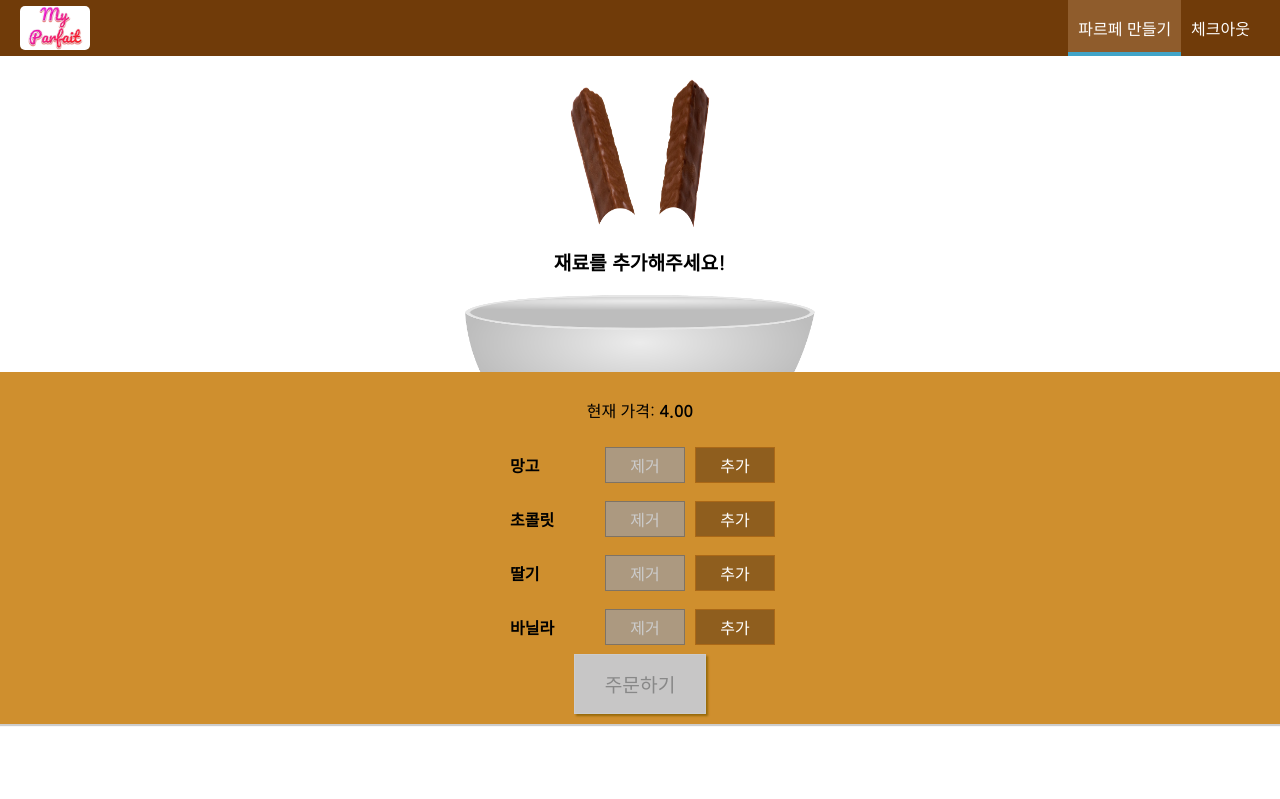
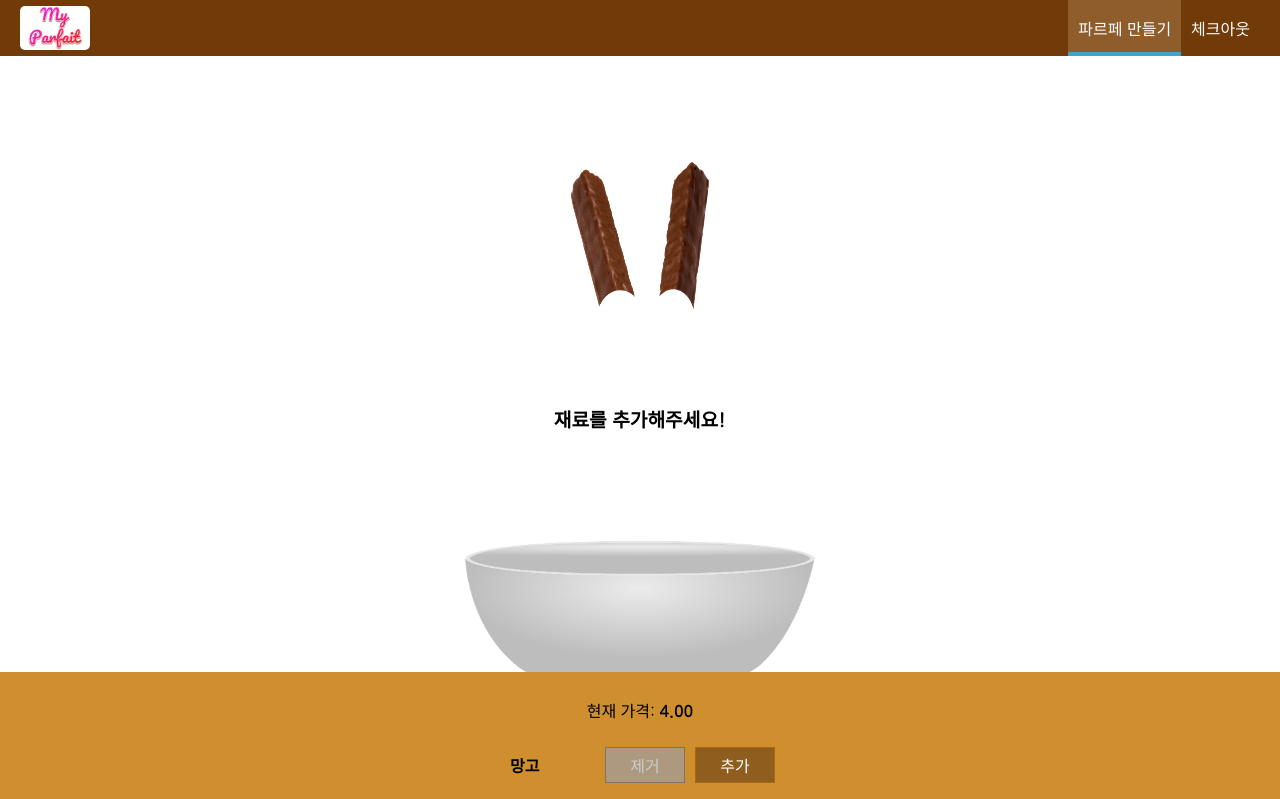
Before and after one commit to clcchosun0509/ParfaitBuilder-React16, a React app: page / in a window 1280 px wide. Shown: the top 799 px of the page. Built offline with nearby package versions, Linux system fonts and the light colour scheme.

Commit message:
Completed Basic Version

```diff
--- a/src/components/Icecream/Icecream.css
+++ b/src/components/Icecream/Icecream.css
@@ -1,30 +1,31 @@
 .Icecream {
-    width: 100%;
+    width: 700px;
     margin: auto;
-    height: 250px;
+    height: 600px;
     overflow: auto;
     text-align: center;
     font-weight: bold;
     font-size: 1.2rem;
+    position: relative;
 }
 
-@media (min-width: 1000px) and (min-height: 700px) {
-    .Icecream {
-        width: 700px;
-        height: 600px;
-    }
-}
+/*@media (min-width: 1000px) and (min-height: 700px) {*/
+/*    .Icecream {*/
+/*        width: 700px;*/
+/*        height: 600px;*/
+/*    }*/
+/*}*/
 
-@media (min-width: 500px) and (min-height: 401px) {
-    .Icecream {
-        width: 450px;
-        height: 400px;
-    }
-}
+/*@media (min-width: 500px) and (min-height: 401px) {*/
+/*    .Icecream {*/
+/*        width: 450px;*/
+/*        height: 400px;*/
+/*    }*/
+/*}*/
 
-@media (min-width: 500px) and (min-height: 400px) {
-    .Icecream {
-        width: 350px;
-        height: 300px;
-    }
-}
+/*@media (min-width: 500px) and (min-height: 400px) {*/
+/*    .Icecream {*/
+/*        width: 350px;*/
+/*        height: 300px;*/
+/*    }*/
+/*}*/
--- a/src/components/Icecream/Icecream.js
+++ b/src/components/Icecream/Icecream.js
@@ -7,10 +7,10 @@
     let transformedIngredients = Object.keys(props.ingredients)
         .map(igKey => {
             return [...Array(props.ingredients[igKey])].map((_, i) => {
-                return <IcecreamIngredient key={igKey + i} type={igKey} />
+                return <IcecreamIngredient key={igKey + i} type={igKey} amount={1+i}/>
             });
             //Array(...)에서 ...에 숫자를 입력하면 그 숫자만큼 빈 배열을 만들어준다.
-            //igKey의 예로는 salad, vanilla, cheese 등이 있겠다.
+            //igKey의 예로는 chocolate, vanilla, mango 등이 있겠다.
             //props.ingredients[igKey]를 통해 해당하는 재료의 숫자를 얻어내서 Array(숫자)로 배열을 만들어낸다.
             //<IcecreamIngredient key={igKey + i}에서 key={igKey + i}를 사용한 이유는 다른 키들과 구별되는 키를 만들어내기 위함이다.
         }).reduce((arr, el) => { //reduce를 사용한 이유는 만약 추가한 재료가 없다면 밑의 조건문을 통해서 재료를 추가해달라고 알리기 위함이다.
--- a/src/components/Icecream/Ingredient/IcecreamIngredient.css
+++ b/src/components/Icecream/Ingredient/IcecreamIngredient.css
@@ -2,16 +2,17 @@
     height: 50%;
     width: 100%;
     background: url(./img/whiteBowl.png) no-repeat center;
-    background-size: 100% 100%;
+    background-size: 50% 50%;
     z-index: -1;
     margin: 2% auto;
+    position: absolute;
 }
 
 .ChocolateBar {
     width: 40%;
     height: 50%;
     background: url(./img/chocolateBar.png) no-repeat center;
-    background-size: 100% 100%;
+    background-size: 50% 50%;
     z-index: 1;
     margin: 2% auto;
 }
@@ -20,34 +21,41 @@
     width: 100%;
     height: 100%;
     background: url(./img/icecream.png) no-repeat center;
-    background-size: 100% 100%;
+    background-size: 50% 50%;
     z-index: 0;
     margin: 2% auto;
+    position: absolute;
 }
 
 .Strawberries {
     width: 85%;
     height: 28%;
     background: url(./img/strawberries.png) no-repeat center;
-    background-size: 100% 100%;
+    background-size: 50% 50%;
     z-index: 1;
     margin: 2% auto;
+    position: absolute;
+    left: 7%;
 }
 
 .Mango {
     width: 50%;
     height: 20%;
     background: url(./img/mango.png) no-repeat center;
-    background-size: 100% 100%;
+    background-size: 50% 50%;
     z-index: 1;
     margin: 2% auto;
+    position: absolute;
+    left: 25%;
 }
 
 .Chocolates {
     width: 60%;
     height: 18%;
     background: url(./img/chocolate.png) no-repeat center;
-    background-size: 100% 100%;
+    background-size: 50% 50%;
     z-index: 1;
     margin: 2% auto;
+    position: absolute;
+    left: 20%;
 }
--- a/src/components/Icecream/Ingredient/IcecreamIngredient.js
+++ b/src/components/Icecream/Ingredient/IcecreamIngredient.js
@@ -2,29 +2,30 @@
 import PropTypes from 'prop-types';
 import classes from './IcecreamIngredient.css'
 
+
 //class를 사용한 컴포넌트이지만 state를 사용하지 않으므로 components 폴더에서 만들었다.
 class IcecreamIngredient extends Component {
     render() {
-       let ingredient = null;
-
+        let ingredient = null;
+        //style은 고객이 재료를 추가할 때, 예쁘게 재료가 쌓이도록 한다.
         switch (this.props.type) {
             case ('white-bowl'):
                 ingredient = <div className={classes.WhiteBowl}></div>;
                 break;
             case ('chocolate-bar'):
-                ingredient = <div className={classes.ChocolateBar}></div>;
+                ingredient = <div className={classes.ChocolateBar}> </div>;
                 break;
             case ('vanilla'):
-                ingredient = <div className={classes.Vanilla}></div>;
+                ingredient = <div className={classes.Vanilla} style={{top: [(this.props.amount*-8+15),'%'].join('')}}></div>;
                 break;
             case ('strawberries'):
-                ingredient = <div className={classes.Strawberries}></div>;
+                ingredient = <div className={classes.Strawberries} style={{top: [(this.props.amount*-10+60),'%'].join('')}}></div>;
                 break;
             case ('chocolates'):
-                ingredient = <div className={classes.Chocolates}></div>;
+                ingredient = <div className={classes.Chocolates} style={{top: [(this.props.amount*-13+55),'%'].join('')}}></div>;
                 break;
             case ('mango'):
-                ingredient = <div className={classes.Mango}></div>;
+                ingredient = <div className={classes.Mango} style={{top: [(this.props.amount*-13+43),'%'].join('')}}></div>;
                 break;
             default:
                 ingredient = null;
```
